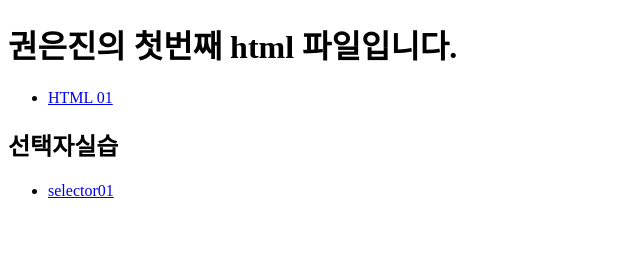
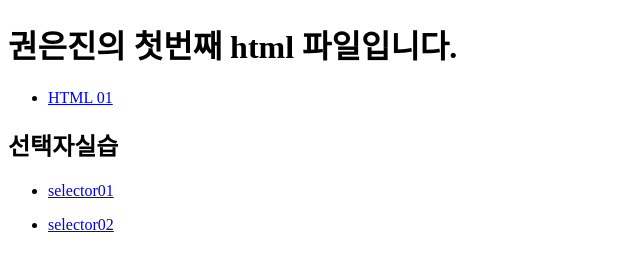
Before and after one commit to skykwon1004/html_step01, a plain HTML site: page index.html in a window 1280 px wide. Shown: the full height of the page, 0-640 px from the left. Drawn offline with Linux system fonts and the light colour scheme.

Commit message:
Add files via upload

```diff
--- a/index.html
+++ b/index.html
@@ -14,9 +14,13 @@
     </ul>
 
     <h2>선택자실습</h2>
+
     <ul>
         <li><a href="selector01.html" target="_blank">selector01</a></li>
     </ul>
 
+    <ul>
+        <li><a href="selector02.html" target="_blank">selector02</a></li>
+    </ul>
 </body>
 </html>
```
